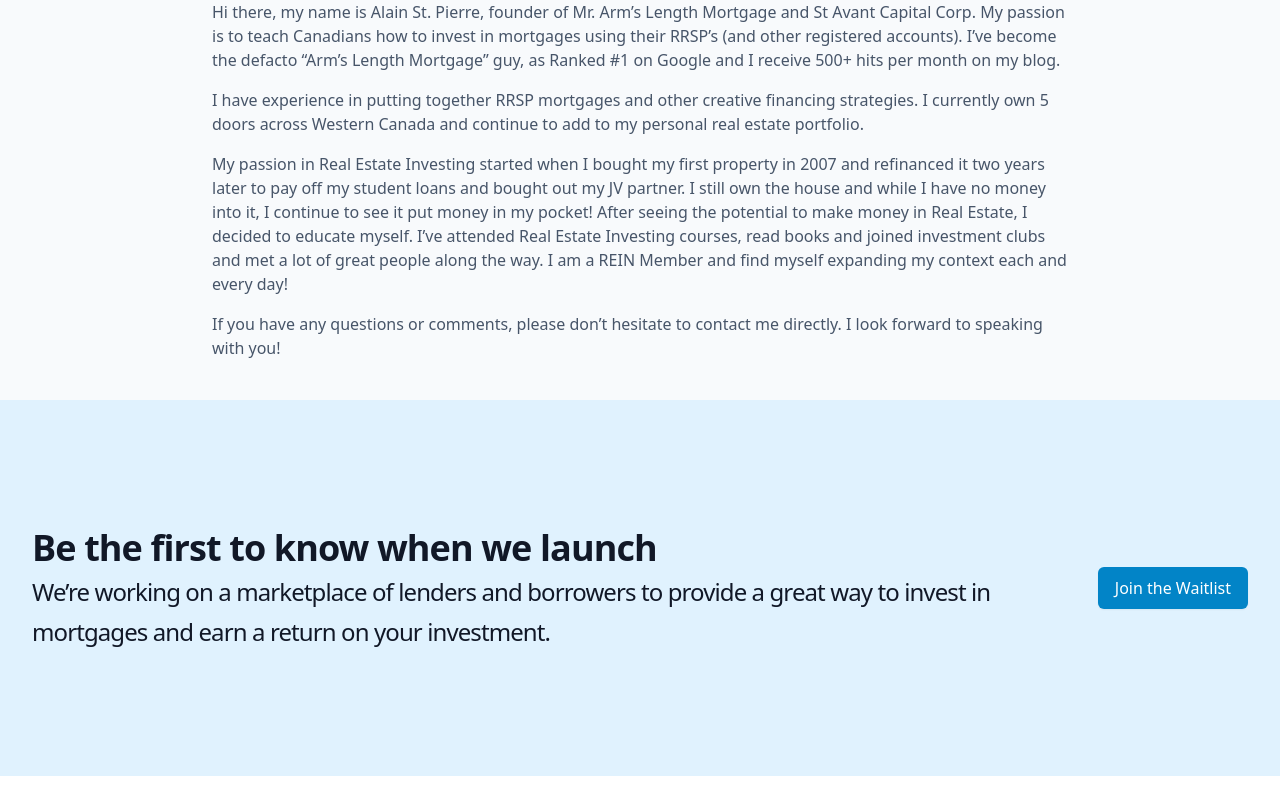
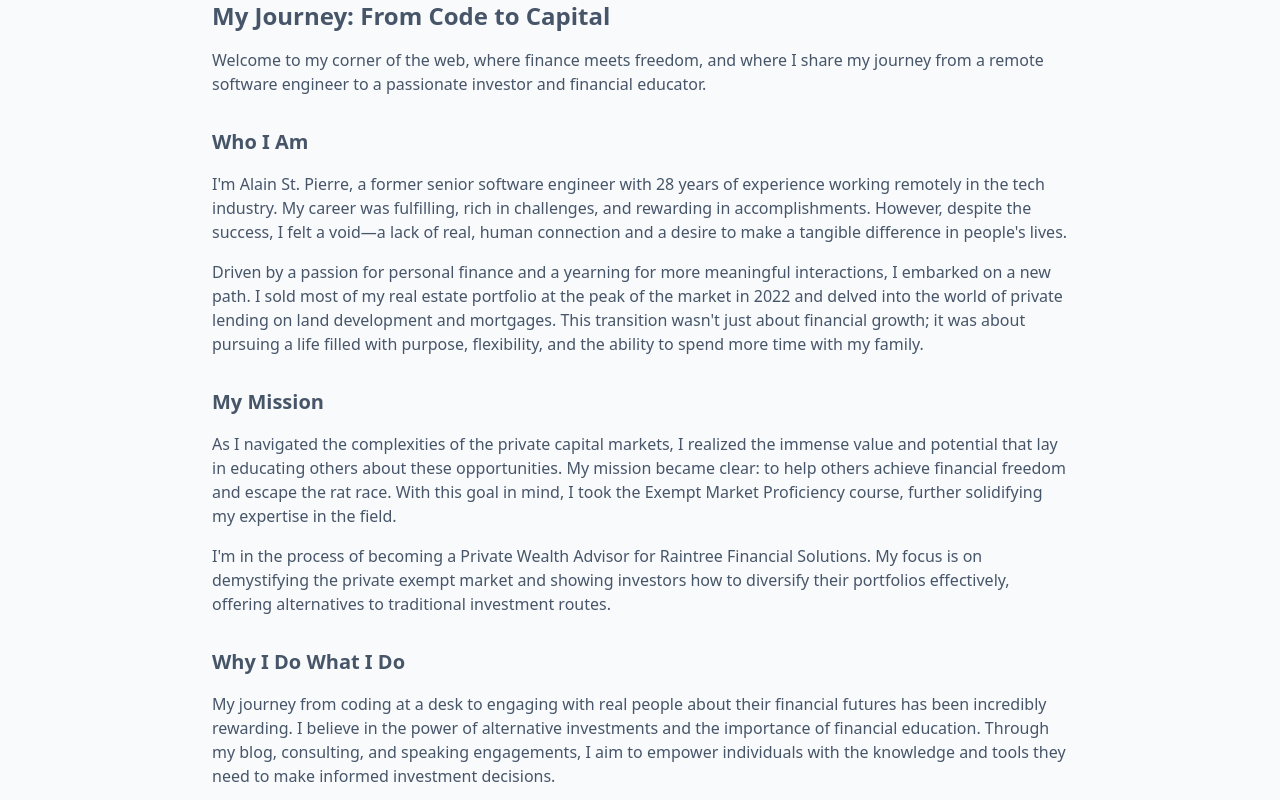
Before and after one commit to aspcanada/mralm-mantine, a Next.js app: page /about-me in a window 1280 px wide. Shown: the part 500-1300 px from the top of the page. Built offline with nearby package versions, Linux system fonts and the light colour scheme.

Commit message:
update about me page

```diff
--- a/pages/about-me.js
+++ b/pages/about-me.js
@@ -25,32 +25,69 @@
           imageAlt={'About Me'}
         />
 
+        <h1 className="mt-8 text-2xl font-semibold">
+          My Journey: From Code to Capital
+        </h1>
         <p className="mt-4">
-          Hi there, my name is Alain St. Pierre, founder of Mr. Arm’s Length
-          Mortgage and St Avant Capital Corp. My passion is to teach Canadians
-          how to invest in mortgages using their RRSP’s (and other registered
-          accounts). I’ve become the defacto “Arm’s Length Mortgage” guy, as
-          Ranked #1 on Google and I receive 500+ hits per month on my blog.
+          Welcome to my corner of the web, where finance meets freedom, and
+          where I share my journey from a remote software engineer to a
+          passionate investor and financial educator.
+        </p>
+
+        <h1 className="mt-8 text-xl font-semibold">Who I Am</h1>
+        <p className="mt-4">
+          I'm Alain St. Pierre, a former senior software engineer with 28 years
+          of experience working remotely in the tech industry. My career was
+          fulfilling, rich in challenges, and rewarding in accomplishments.
+          However, despite the success, I felt a void—a lack of real, human
+          connection and a desire to make a tangible difference in people's
+          lives.
         </p>
         <p className="mt-4">
-          I have experience in putting together RRSP mortgages and other
-          creative financing strategies. I currently own 5 doors across Western
-          Canada and continue to add to my personal real estate portfolio.
+          Driven by a passion for personal finance and a yearning for more
+          meaningful interactions, I embarked on a new path. I sold most of my
+          real estate portfolio at the peak of the market in 2022 and delved
+          into the world of private lending on land development and mortgages.
+          This transition wasn't just about financial growth; it was about
+          pursuing a life filled with purpose, flexibility, and the ability to
+          spend more time with my family.
+        </p>
+
+        <h1 className="mt-8 text-xl font-semibold">My Mission</h1>
+        <p className="mt-4">
+          As I navigated the complexities of the private capital markets, I
+          realized the immense value and potential that lay in educating others
+          about these opportunities. My mission became clear: to help others
+          achieve financial freedom and escape the rat race. With this goal in
+          mind, I took the Exempt Market Proficiency course, further solidifying
+          my expertise in the field.
         </p>
         <p className="mt-4">
-          My passion in Real Estate Investing started when I bought my first
-          property in 2007 and refinanced it two years later to pay off my
-          student loans and bought out my JV partner. I still own the house and
-          while I have no money into it, I continue to see it put money in my
-          pocket! After seeing the potential to make money in Real Estate, I
-          decided to educate myself. I’ve attended Real Estate Investing
-          courses, read books and joined investment clubs and met a lot of great
-          people along the way. I am a REIN Member and find myself expanding my
-          context each and every day!
+          I'm in the process of becoming a Private Wealth Advisor for Raintree
+          Financial Solutions. My focus is on demystifying the private exempt
+          market and showing investors how to diversify their portfolios
+          effectively, offering alternatives to traditional investment routes.
+        </p>
+        <h1 className="mt-8 text-xl font-semibold">Why I Do What I Do</h1>
+        <p className="mt-4">
+          My journey from coding at a desk to engaging with real people about
+          their financial futures has been incredibly rewarding. I believe in
+          the power of alternative investments and the importance of financial
+          education. Through my blog, consulting, and speaking engagements, I
+          aim to empower individuals with the knowledge and tools they need to
+          make informed investment decisions.
+        </p>
+        <h1 className="mt-8 text-xl font-semibold">Let's Connect</h1>
+        <p className="mt-4">
+          Whether you're seeking to diversify your investment portfolio, explore
+          the possibilities of private capital markets, or simply looking for a
+          guide to navigate the world of finance, I'm here to help. My journey
+          has taught me the importance of taking control of one's financial
+          future, and I'm passionate about helping others do the same.
         </p>
         <p className="mt-4">
-          If you have any questions or comments, please don’t hesitate to
-          contact me directly. I look forward to speaking with you!
+          Join me in exploring the potential of your financial future. Together,
+          we can turn your financial goals into reality.
         </p>
         <p className="mt-4"></p>
         <p className="mt-4"></p>
```
